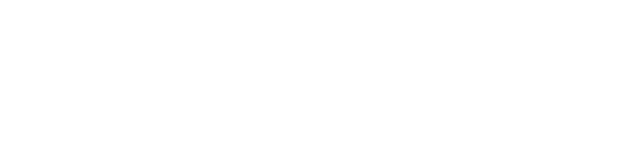
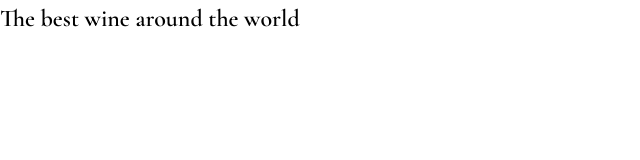
Before and after one commit to johnlester347/The-Wine-House, a website: page index.html in a window 1280 px wide. Shown: the whole page, without its empty margins (0-640 px from the left). Drawn offline with nearby package versions, Linux system fonts and the light colour scheme; files that its build step writes are made by us from their sources; files whose address does not match are found by name.

Commit message:
Starter setup

```diff
--- a/index.html
+++ b/index.html
@@ -13,6 +13,27 @@
 
 <body>
 
+  <div class="container">
+    <div class="wrapper">
+      <section class="section-1">
+        <div class="section-wrapper section-1-wrappper">
+          <h1 class="section-1-heading">The best wine around the world</h1>
+        </div>
+      </section>
+      <section class="section-2">
+        <div class="section-wrapper section-2-wrappper"></div>
+      </section>
+      <section class="section-3">
+        <div class="section-wrapper section-3-wrappper"></div>
+      </section>
+      <section class="section-4">
+        <div class="section-wrapper section-4-wrappper"></div>
+      </section>
+      <section class="section-5">
+        <div class="section-wrapper section-5-wrappper"></div>
+      </section>
+    </div>
+  </div>
 
   <script src="script.js"></script>
 </body>
--- a/package.json
+++ b/package.json
@@ -5,7 +5,7 @@
   "main": "index.js",
   "scripts": {
     "watch:sass": "node-sass sass/main.scss css/style.css -w",
-    "devserver": "live-server --browser=firefox",
+    "devserver": "live-server",
     "start": "npm-run-all --parallel devserver watch:sass",
     "compile:sass": "node-sass sass/main.scss css/style.comp.css",
     "prefix:css": "postcss --use autoprefixer -b 'last ten versions' css/style.comp.css -o css/style.prefix.css",
--- /dev/null
+++ b/sass/_base.scss
@@ -0,0 +1,23 @@
+*,
+*::before,
+*::after {
+    margin: 0;
+    padding: 0;
+    box-sizing: inherit;
+}
+
+html {
+    font-size: 62.5%;
+    box-sizing: border-box;
+}
+
+body {
+    font-size: 1.6rem;
+    font-family: 'Cormorant Garamond', serif;;
+    line-height: 1.6;
+    font-weight: 400;
+    color: #000;
+    outline: none;
+    text-decoration: none;
+    list-style: none;
+}
--- /dev/null
+++ b/sass/main.scss
@@ -0,0 +1,3 @@
+@import 'base';
+@import 'component';
+@import 'layout';
```
Also changed, not shown: css/style.css, sass/_component.scss (added), sass/_layout.scss (added).
